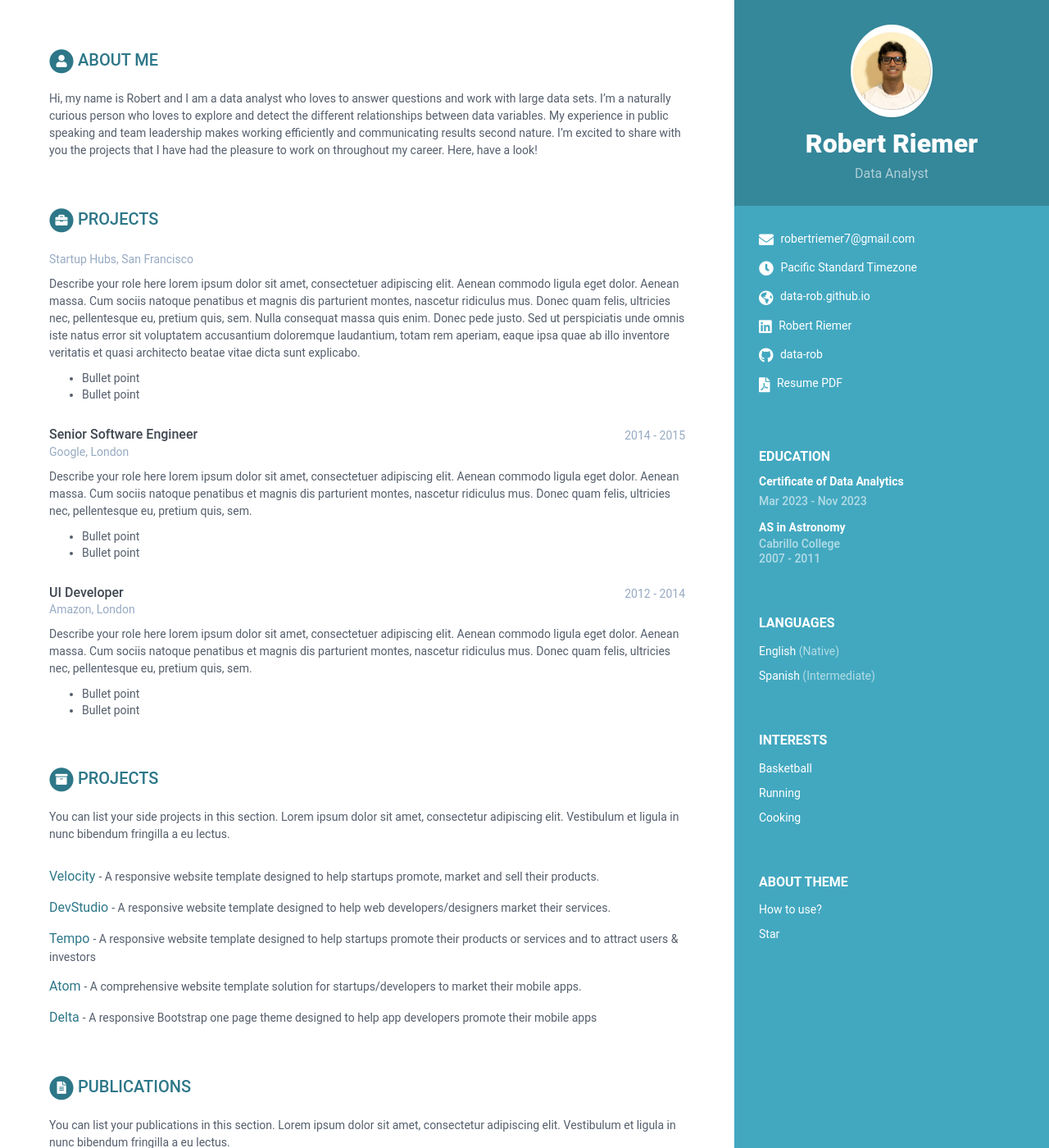
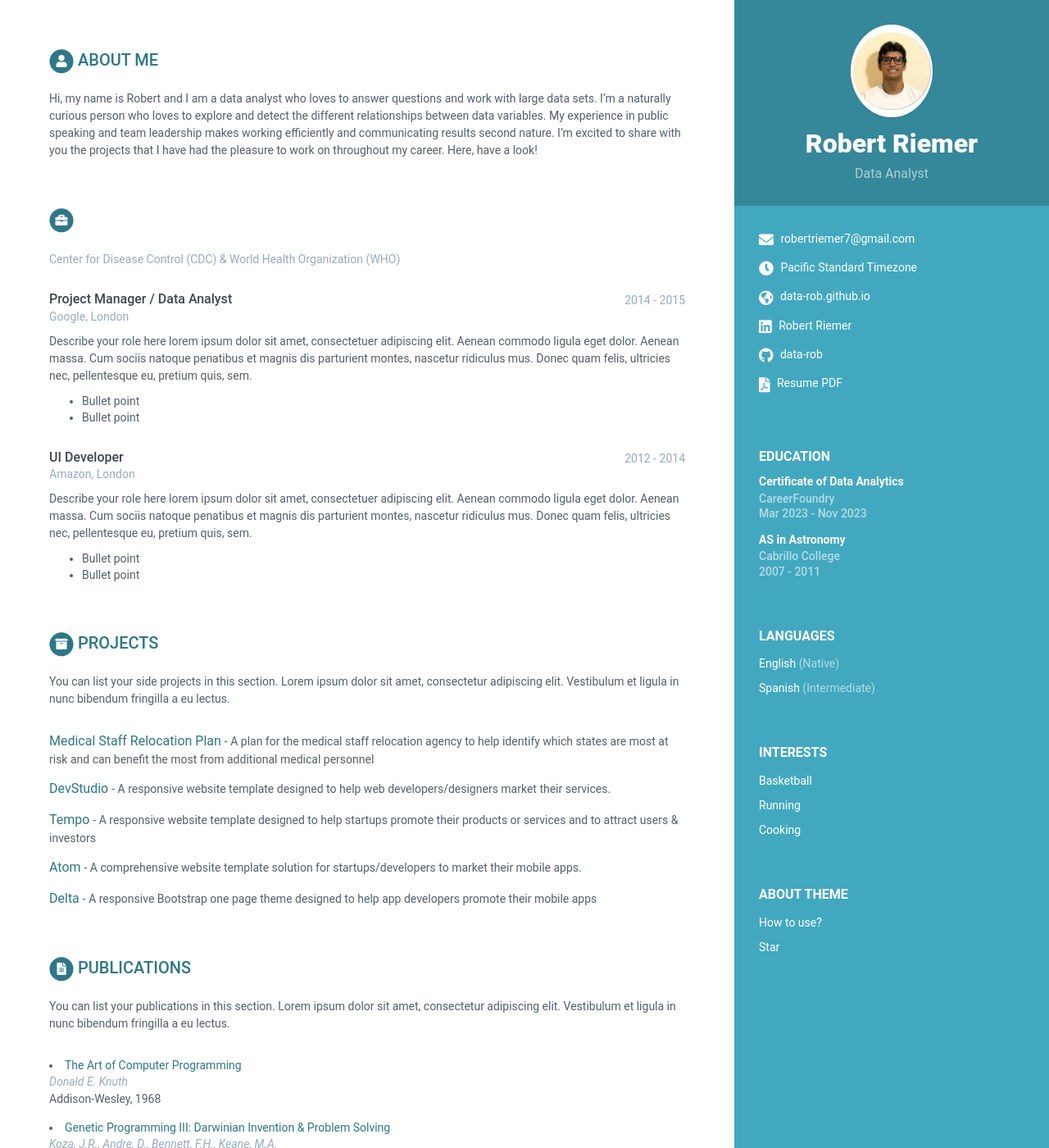
Before and after one commit to data-rob/data-rob.github.io, a Jekyll site: the page built from print.html, in a window 1280 px wide and 1400 px high. Shown: the whole window at 82% size. Built offline with Jekyll 4.4.1, drawn with Linux system fonts in a browser that asks for light colours; some of the changed text lies outside the part shown.

Commit message:
Update data.yml

```diff
--- a/_data/data.yml
+++ b/_data/data.yml
@@ -64,7 +64,7 @@
     title: Education
     info:
       - degree: Certificate of Data Analytics
-        program: CareerFoundry
+        university: CareerFoundry
         time: Mar 2023 - Nov 2023
         details: |
           Online data analytics course with a complete curriculum with mentors
@@ -83,24 +83,14 @@
             - Bullet point
 
 experiences:
-    title: Projects
+    title:
     info:
-      - project: Lead Developer
-        time: 2015 - Present
-        company: Startup Hubs, San Francisco
+      - project: Medical Staff Relocation Plan
+        time: Aug 2023
+        company: Center for Disease Control (CDC) & World Health Organization (WHO)
         details: |
-          Describe your role here lorem ipsum dolor sit amet, consectetuer
-          adipiscing elit. Aenean commodo ligula eget dolor. Aenean massa.
-          Cum sociis natoque penatibus et magnis dis parturient montes,
-          nascetur ridiculus mus. Donec quam felis, ultricies nec,
-          pellentesque eu, pretium quis, sem. Nulla consequat massa quis
-          enim. Donec pede justo. Sed ut perspiciatis unde omnis iste natus
-          error sit voluptatem accusantium doloremque laudantium, totam rem
-          aperiam, eaque ipsa quae ab illo inventore veritatis et quasi
-          architecto beatae vitae dicta sunt explicabo.
-            - Bullet point
-            - Bullet point
-      - role: Senior Software Engineer
+
+      - role: Project Manager / Data Analyst
         time: 2014 - 2015
         company: Google, London
         details: |
@@ -171,9 +161,11 @@
       section. Lorem ipsum dolor sit amet, consectetur adipiscing elit.
       Vestibulum et ligula in nunc bibendum fringilla a eu lectus.
     assignments:
-      - title: Velocity
-        link: "#hook"
-        tagline: "A responsive website template designed to help startups promote, market and sell their products."
+      - title: Medical Staff Relocation Plan
+        photo: assets/images/Case Study/Slide4.JPG
+        link: "https://public.tableau.com/app/profile/robert.riemer/viz/CareerFoundryAchievementStoryboard/ProjectStory"
+        tagline: "A plan for the medical staff relocation agency to help identify which states are most
+        at risk and can benefit the most from additional medical personnel"
 
       - title: DevStudio
         link: "#"
@@ -242,17 +234,17 @@
       - name: SQL
         level: 70%
 
-      - name: R
-        level: 10%
+      - name: Calculus I, II, III
+        level: 100%
 
-      - name: Calculus I, II, III
+      - name: Applied Math I & II
         level: 100%
 
       - name: Tableau
         level: 85%
 
-      - name:
-        level: 60%
+      - name: R
+        level: 10%
 
 footer: >
     Template designed by <a href="http://themes.3rdwavemedia.com" target="_blank" rel="nofollow">Xiaoying Riley</a>
```
